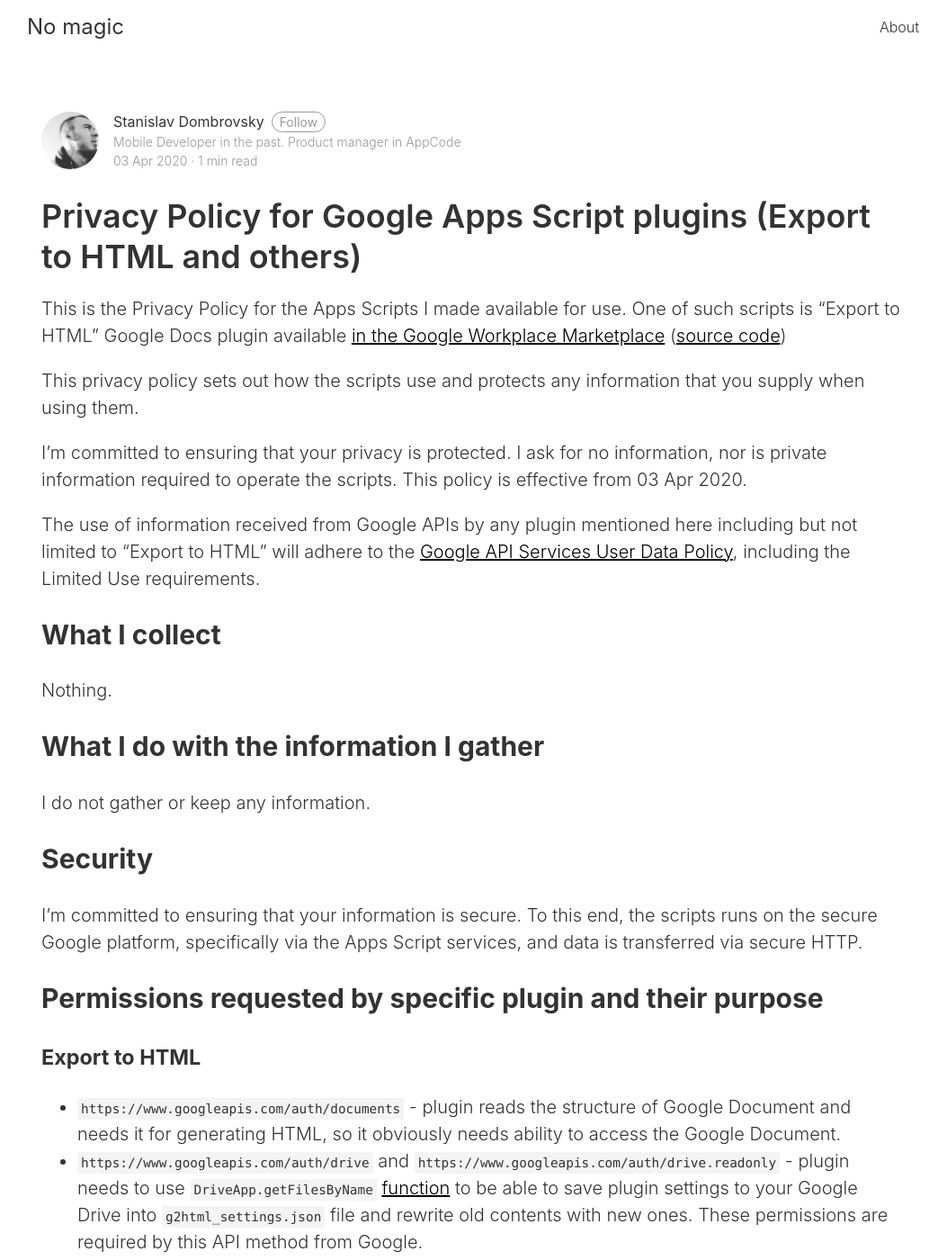
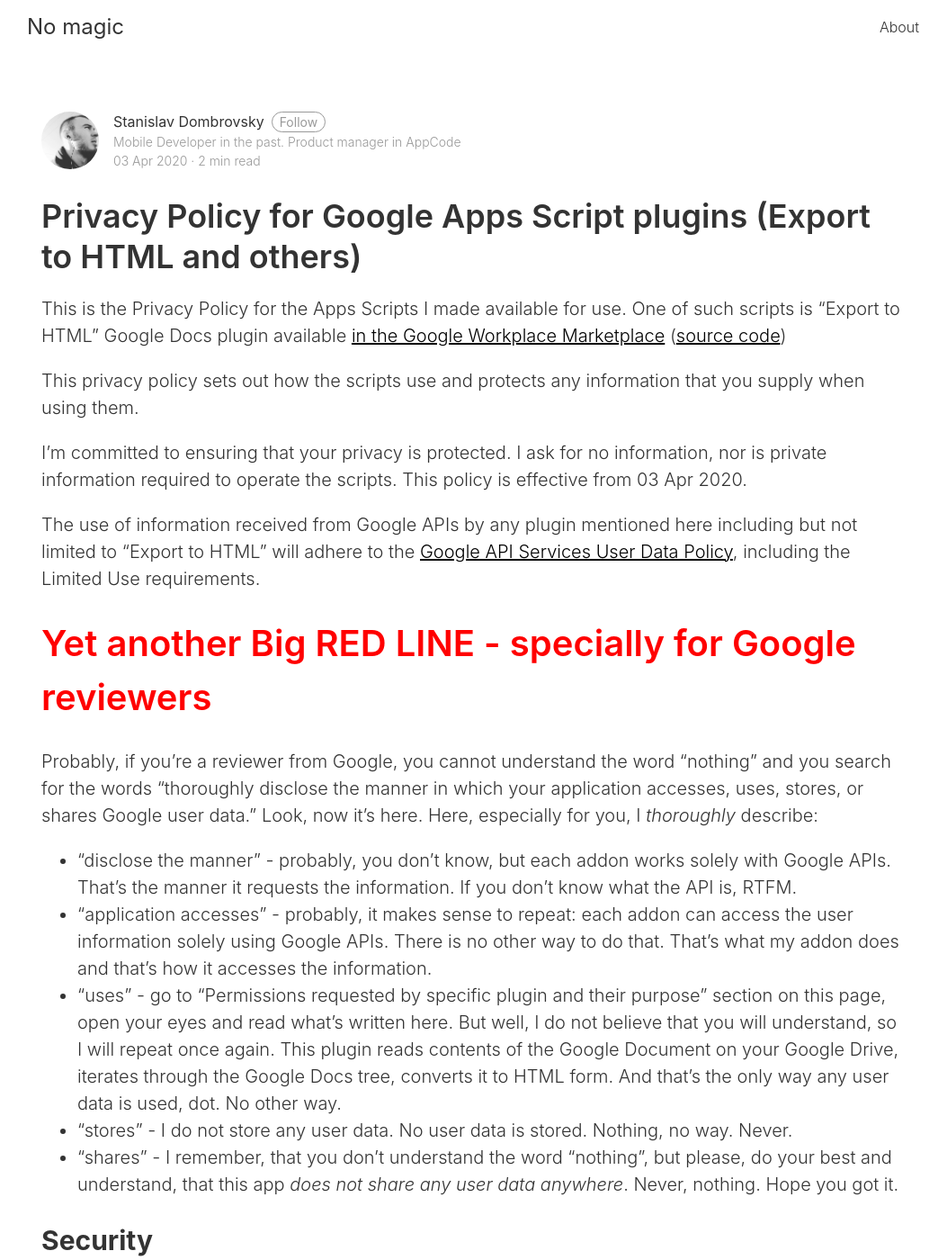
Before and after one commit to yeswolf/yeswolf.github.io, a Jekyll site: the page built from _posts/2019-04-03-privacy.md, in a window 1280 px wide and 1400 px high. Shown: the whole window at 90% size, without its empty margins (114-1167 px from the left). Built offline with Jekyll 4.4.1, drawn with Linux system fonts in a browser that asks for light colours; nearby versions of some CDN libraries.

Commit message:
Yet another big red line.

```diff
--- a/_posts/2019-04-03-privacy.md
+++ b/_posts/2019-04-03-privacy.md
@@ -16,13 +16,16 @@ I'm committed to ensuring that your privacy is protected. I ask for no informati
 
 The use of information received from Google APIs by any plugin mentioned here including but not limited to "Export to HTML" will adhere to the [Google API Services User Data Policy](https://developers.google.com/terms/api-services-user-data-policy#additional_requirements_for_specific_api_scopes), including the Limited Use requirements.
 
-## What I collect
+# <span style="color:red">**Yet another Big RED LINE - specially for Google reviewers**</span>
 
-Nothing.
+Probably, if you're a reviewer from Google, you cannot understand the word "nothing" and you search for the words "thoroughly disclose the manner in which your application accesses, uses, stores, or shares Google user data."
+Look, now it's here. Here, especially for you, I _thoroughly_ describe:
 
-## What I do with the information I gather
-
-I do not gather or keep any information.
+* "disclose the manner" - probably, you don't know, but each addon works solely with Google APIs. That's the manner it requests the information. If you don't know what the API is, RTFM.
+* "application accesses" - probably, it makes sense to repeat: each addon can access the user information solely using Google APIs. There is no other way to do that. That's what my addon does and that's how it accesses the information.
+* "uses" - go to "Permissions requested by specific plugin and their purpose" section on this page, open your eyes and read what's written here. But well, I do not believe that you will understand, so I will repeat once again. This plugin reads contents of the Google Document on your Google Drive, iterates through the Google Docs tree, converts it to HTML form. And that's the only way any user data is used, dot. No other way.
+* "stores" - I do not store any user data. No user data is stored. Nothing, no way. Never.
+* "shares" - I remember, that you don't understand the word "nothing", but please, do your best and understand, that this app *does not share any user data anywhere*. Never, nothing. Hope you got it.
 
 ## Security
 
```
